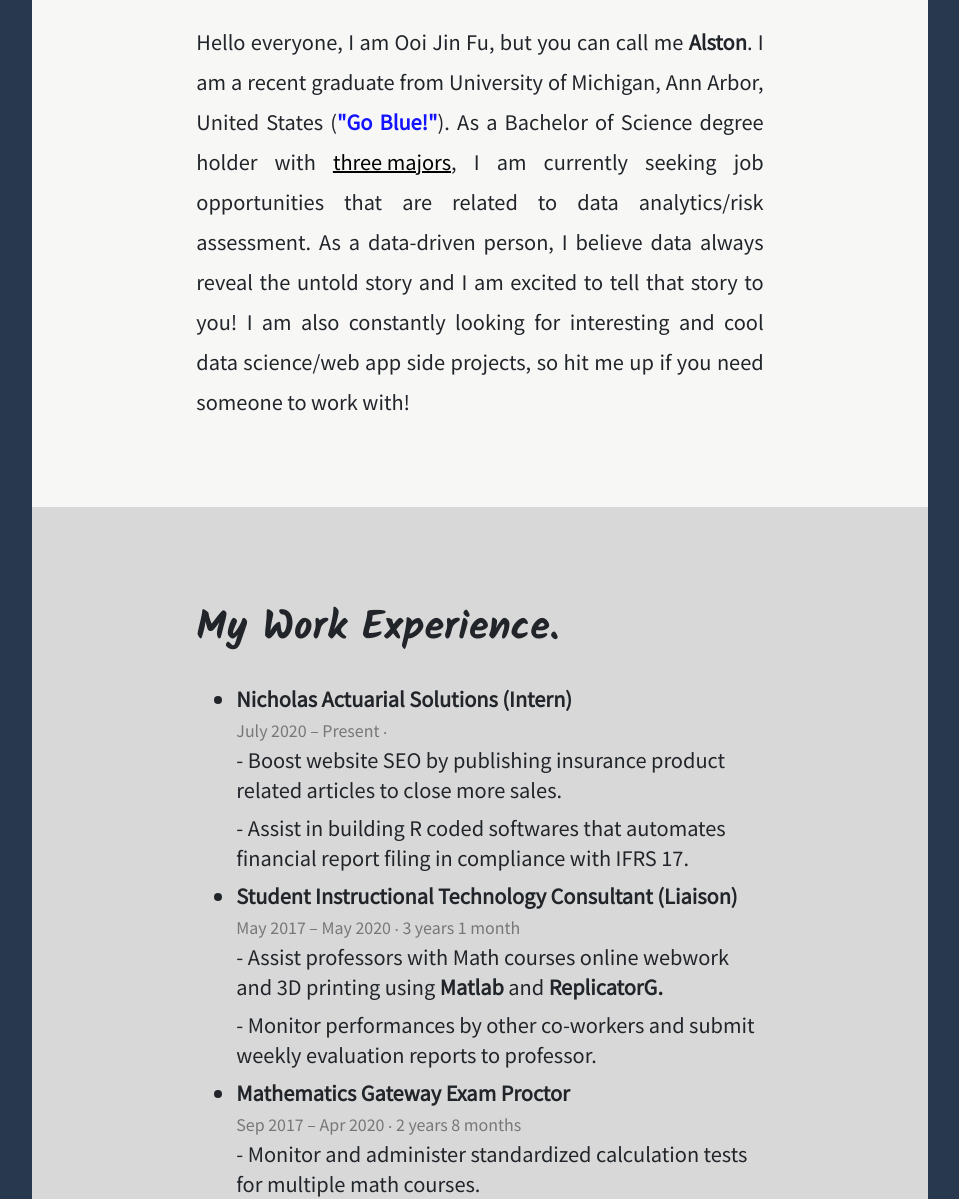
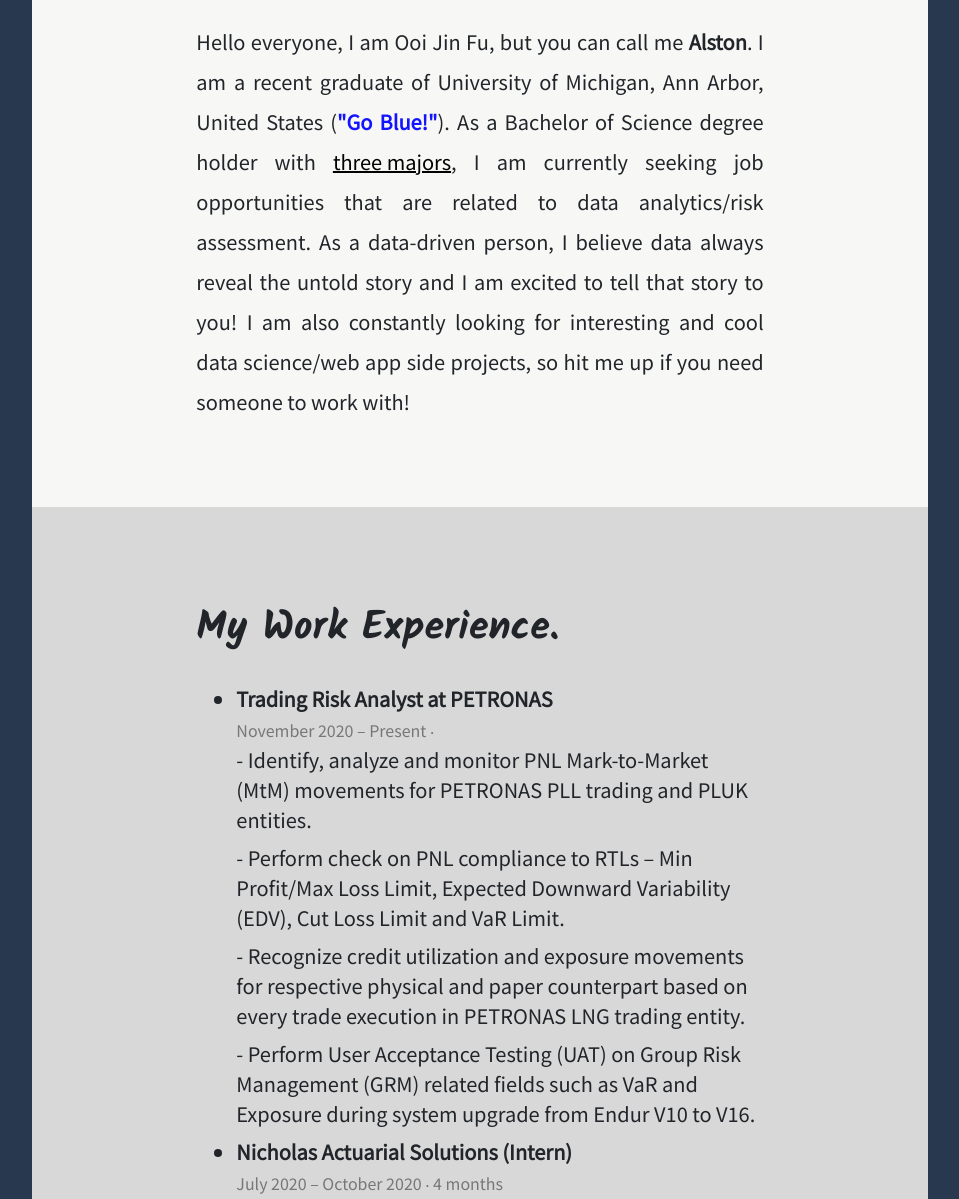
Before and after one commit to alstonooi/alstonooi.github.io, a plain HTML site: page index.html in a window 1280 px wide. Shown: the part 741-1940 px from the top of the page, without its empty margins (160-1119 px from the left). Drawn offline with nearby package versions, Linux system fonts and the light colour scheme; a web font is replaced by a local one.

Commit message:
Update index.html

```diff
--- a/index.html
+++ b/index.html
@@ -126,7 +126,7 @@
     <div class="row bodyy bodypad">
       <div class="col-lg-8 text-justify mx-auto content_text_about">
         <h2 class="title">About Me.</h2> <br>
-          <p class="content_intro">Hello everyone, I am Ooi Jin Fu, but you can call me <strong>Alston</strong>. I am a recent graduate from University of Michigan, Ann Arbor, United States (<strong><span class="mich">"Go Blue!"</span></strong>). As a Bachelor of Science degree holder with <span class="popup" onclick="majors()"><u>three majors</u> <span class="popuptext" id="myPopup">Actuarial Science <br> Data Science <br> Statistics</span> </span>, I am currently seeking job opportunities that are related to data analytics/risk assessment. As a data-driven person, I believe data always reveal the untold story and I am excited to tell that story to you! I am also constantly looking for interesting and cool data science/web app side projects, so hit me up if you need someone to work with!</p>
+          <p class="content_intro">Hello everyone, I am Ooi Jin Fu, but you can call me <strong>Alston</strong>. I am a recent graduate of University of Michigan, Ann Arbor, United States (<strong><span class="mich">"Go Blue!"</span></strong>). As a Bachelor of Science degree holder with <span class="popup" onclick="majors()"><u>three majors</u> <span class="popuptext" id="myPopup">Actuarial Science <br> Data Science <br> Statistics</span> </span>, I am currently seeking job opportunities that are related to data analytics/risk assessment. As a data-driven person, I believe data always reveal the untold story and I am excited to tell that story to you! I am also constantly looking for interesting and cool data science/web app side projects, so hit me up if you need someone to work with!</p>
         </div>
     </div>
   </div>
@@ -139,8 +139,14 @@
         <h2 class="title">My Work Experience.</h2>
         <br>
         <ul class="content">
+          <li> <strong>Trading Risk Analyst at PETRONAS </strong></li>
+          <span class="duration">November 2020 – Present &#8231;</span>
+            <dd>- Identify, analyze and monitor PNL Mark-to-Market (MtM) movements for PETRONAS PLL trading and PLUK entities. </dd>
+            <dd>- Perform check on PNL compliance to RTLs – Min Profit/Max Loss Limit, Expected Downward Variability (EDV), Cut Loss Limit and VaR Limit.</dd>
+            <dd>- Recognize credit utilization and exposure movements for respective physical and paper counterpart  based on every trade execution in PETRONAS LNG trading entity.</dd>
+            <dd>- Perform User Acceptance Testing (UAT) on Group Risk Management (GRM) related fields such as VaR and Exposure during system upgrade from Endur V10 to V16. </dd>
           <li> <strong>Nicholas Actuarial Solutions (Intern) </strong></li>
-          <span class="duration">July 2020 – Present &#8231;</span>
+          <span class="duration">July 2020 – October 2020 &#8231; 4 months</span>
             <dd>- Boost website SEO by publishing insurance product related articles to close more sales. </strong></dd>
             <dd>- Assist in building R coded softwares that automates financial report filing in compliance with IFRS 17.</dd>
           <li> <strong>Student Instructional Technology Consultant (Liaison)</strong></li>
```
